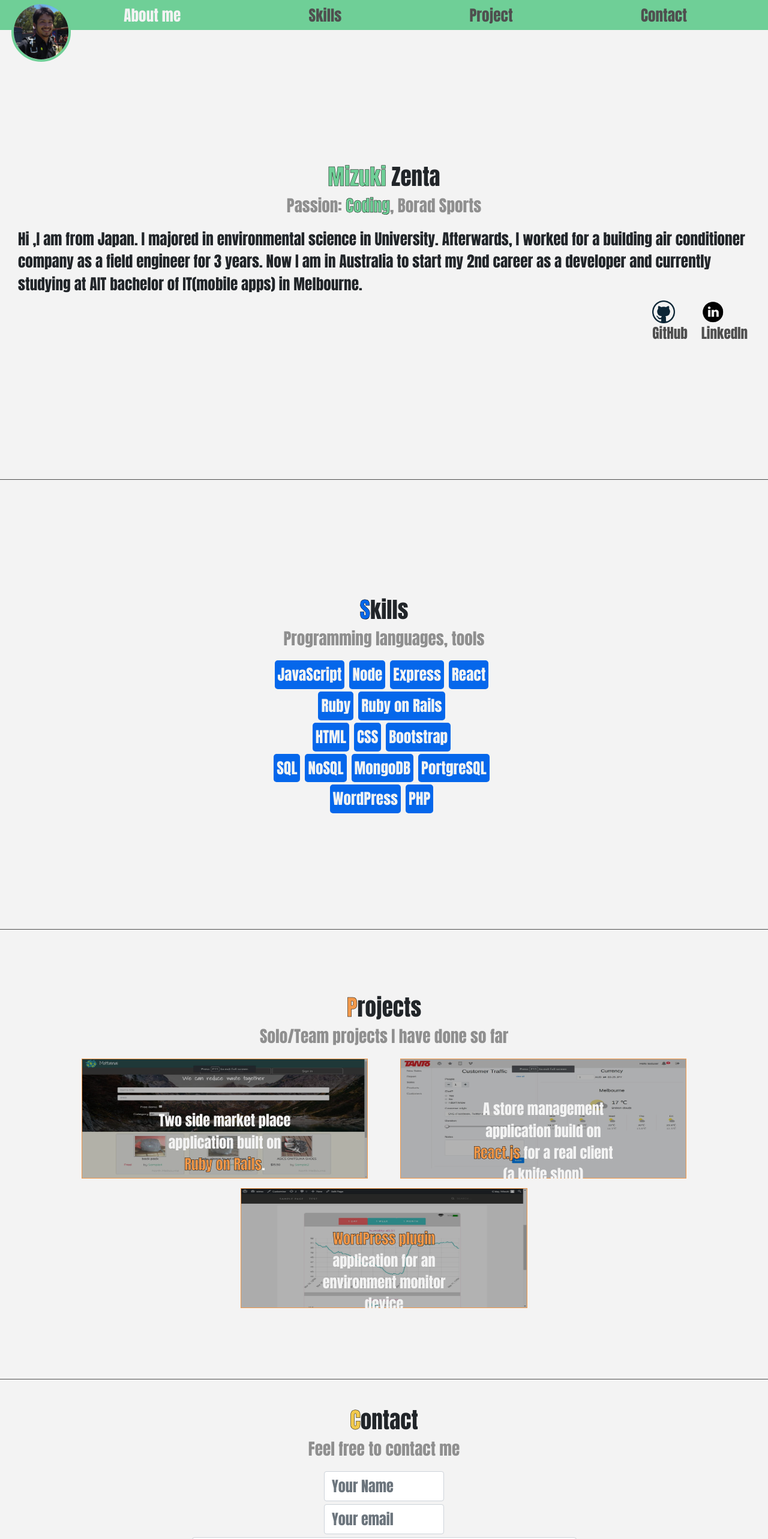
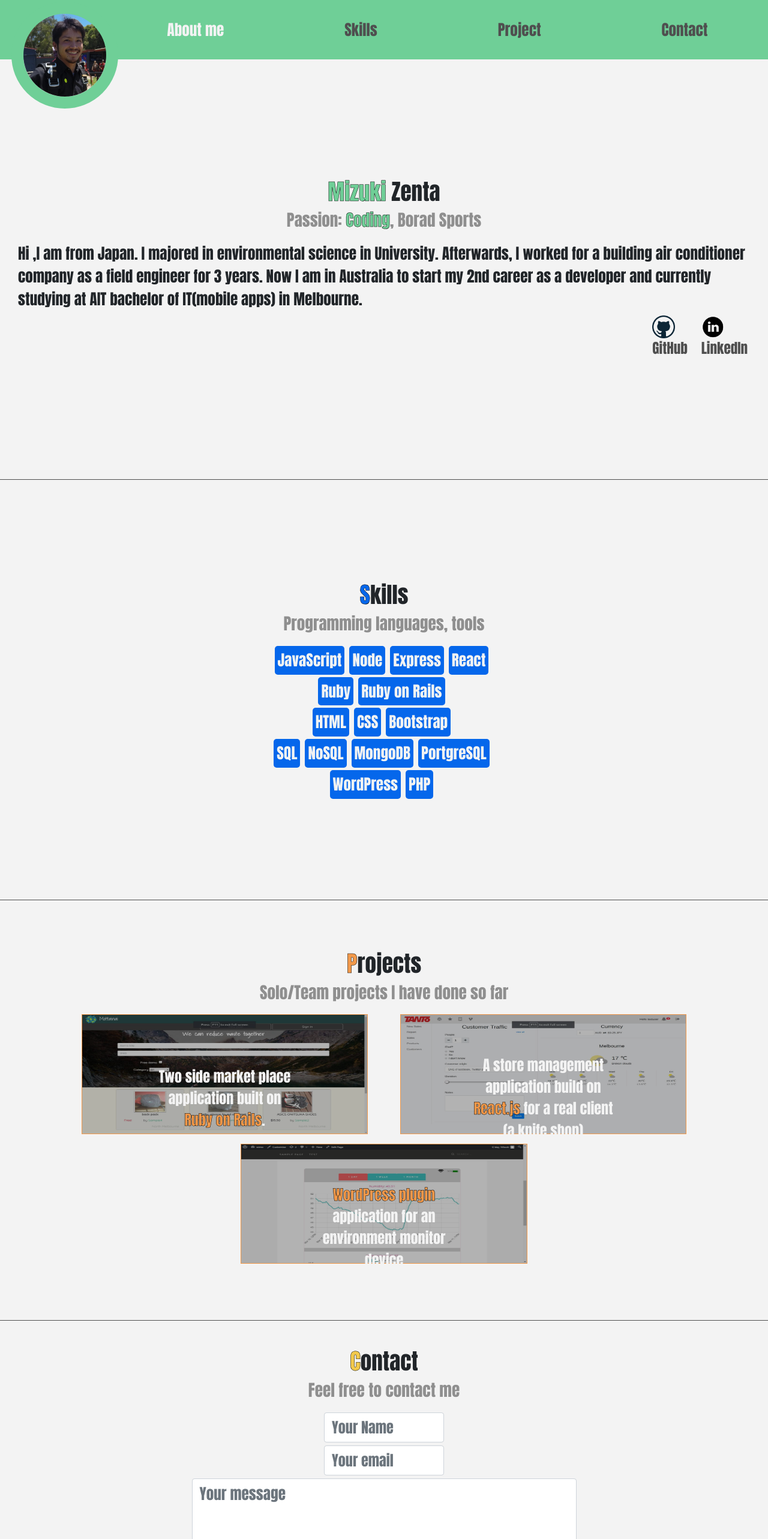
Before and after one commit to MizukiZ/New-Portfolio, a React (Create React App) app: page / in a window 1280 px wide. Shown: the top 2566 px of the page at 60% size. Built offline with nearby package versions, Linux system fonts and the light colour scheme.

Commit message:
fixed postion bugs

```diff
--- a/src/App.css
+++ b/src/App.css
@@ -8,25 +8,25 @@
 
 .my-header {
   background: #6fcf97;
-  height: 50px;
+  height: calc(35px + 5vw);
   display: flex;
   justify-content: start;
 }
 
 .section {
-  height: 50px;
+  height: calc(35px + 5vw);
   width: 90%;
   display: flex;
   font-size: calc(6px + 1.5vw);
   color: #4f4f4f;
   justify-content: space-around;
-  line-height: 50px;
+  line-height: calc(35px + 5vw);
 }
 
 .myImage {
-  width: calc(74px + 2vw);
-  height: calc(74px + 2vw);
-  border: 4px solid #6fcf97;
+  width: calc(50px + 10vw);
+  height: calc(50px + 10vw);
+  border: calc(1px + 1.5vw) solid #6fcf97;
   position: relative;
   top: 3px;
   left: calc(6px + 1vw);
--- a/src/App.js
+++ b/src/App.js
@@ -14,6 +14,7 @@ class App extends Component {
   state = {
     position: 0,
     screenHeight: null,
+    headerOffSet: null,
     aboutTop: null,
     skillTop: null,
     projectTop: null,
@@ -21,12 +22,12 @@ class App extends Component {
     buttonDisable: false
   }
 
-  // desable the buttons for 1.5s(prevention for mashing buttons)
+  // desable the buttons for 1s(prevention for mashing buttons)
   buttonDisableToggle = () => {
     this.setState({ buttonDisable: true }, () => {
       setTimeout(() => {
         this.setState({ buttonDisable: false })
-      }, 1500)
+      }, 1000)
     })
   }
 
@@ -34,6 +35,7 @@ class App extends Component {
     const {
       position,
       aboutTop,
+      headerOffSet,
       skillTop,
       projectTop,
       contactTop,
@@ -44,6 +46,7 @@ class App extends Component {
       <div className="App">
         <Header
           position={position}
+          headerOffSet={headerOffSet}
           aboutTop={aboutTop}
           skillTop={skillTop}
           projectTop={projectTop}
@@ -51,19 +54,39 @@ class App extends Component {
           onButtonDisable={this.buttonDisableToggle}
           buttonDisable={buttonDisable}
         />
-        <AboutMe screenHeight={screenHeight} />
-        <Skill screenHeight={screenHeight} />
-        <Project screenHeight={screenHeight} />
-        <Contact screenHeight={screenHeight} />
+        <AboutMe screenHeight={screenHeight} headerOffSet={headerOffSet} />
+        <Skill screenHeight={screenHeight} headerOffSet={headerOffSet} />
+        <Project screenHeight={screenHeight} headerOffSet={headerOffSet} />
+        <Contact screenHeight={screenHeight} headerOffSet={headerOffSet} />
       </div>
     )
   }
 
   componentDidMount() {
+    // get header offset
+    const headerOffSet = document.querySelector(`.my-header`).offsetHeight
+    // get screen height
+    const screenHeight = window.innerHeight
+    this.setState({ screenHeight, headerOffSet }, () => {
+      // detect the postions of each section
+      const bodyRect = document.body.getBoundingClientRect()
+      const sectionArray = ["about", "skill", "project", "contact"]
+
+      sectionArray.forEach(section => {
+        const target = document.querySelector(`.${section}-wrap`)
+        this.setState({
+          [`${section}Top`]: Math.floor(
+            target.getBoundingClientRect().top - bodyRect.top
+          )
+        })
+      })
+    })
+
     // add event for window to detect scroll
     window.addEventListener(
       "scroll",
       e => {
+        // get scroll amount
         const yPosition = window.pageYOffset
         this.setState({ position: yPosition })
       },
@@ -74,24 +97,27 @@ class App extends Component {
     window.addEventListener(
       "resize",
       e => {
+        // get header offset
+        const headerOffSet = document.querySelector(`.my-header`).offsetHeight
+        // get screen height
         const screenHeight = window.innerHeight
-        this.setState({ screenHeight })
+        this.setState({ screenHeight, headerOffSet }, () => {
+          // detect the postions of each section
+          const bodyRect = document.body.getBoundingClientRect()
+          const sectionArray = ["about", "skill", "project", "contact"]
+
+          sectionArray.forEach(section => {
+            const target = document.querySelector(`.${section}-wrap`)
+            this.setState({
+              [`${section}Top`]: Math.floor(
+                target.getBoundingClientRect().top - bodyRect.top
+              )
+            })
+          })
+        })
       },
       true
     )
-
-    // detect the postions of each section
-    const bodyRect = document.body.getBoundingClientRect()
-    const sectionArray = ["about", "skill", "project", "contact"]
-
-    sectionArray.forEach(section => {
-      const target = document.querySelector(`.${section}-wrap`)
-      this.setState({
-        [`${section}Top`]: Math.floor(
-          target.getBoundingClientRect().top - bodyRect.top
-        )
-      })
-    })
   }
 }
 
--- a/src/components/AboutMe.js
+++ b/src/components/AboutMe.js
@@ -1,11 +1,11 @@
 import React from "react"
 
-function AboutMe({ position, screenHeight }) {
+function AboutMe({ position, screenHeight, headerOffSet }) {
   return (
     <div
       className="about-wrap text-center "
       // when screen height is changed, change the size of wrapper element
-      style={{ minHeight: screenHeight - 50 }}
+      style={{ minHeight: screenHeight - headerOffSet }}
     >
       <div className="about-subWrap">
         <div className="about-title">
--- a/src/components/Contact.js
+++ b/src/components/Contact.js
@@ -1,10 +1,10 @@
 import React from "react"
 
-function Contact({ position, screenHeight }) {
+function Contact({ position, screenHeight, headerOffSet }) {
   return (
     <div
       className="contact-wrap text-center "
-      style={{ minHeight: screenHeight - 50 }}
+      style={{ minHeight: screenHeight - headerOffSet }}
     >
       <div className="contact-subWrap">
         <div className="contact-title">
--- a/src/components/Header.js
+++ b/src/components/Header.js
@@ -1,8 +1,8 @@
 import React from "react"
 import jump from "jump.js"
 
-function onClickJump(place) {
-  jump(`.${place}-wrap`, { offset: -50 })
+function onClickJump(place, headerHeight) {
+  jump(`.${place}-wrap`, { offset: -headerHeight })
 }
 
 // section items list
@@ -19,29 +19,34 @@ function activeSection(
   skillTop,
   projectTop,
   contactTop,
-  section
+  section,
+  headerHeight
 ) {
-  if (position < skillTop - 50 && section === "about") {
+  if (position < skillTop - headerHeight && section === "about") {
     return "active-color"
   } else if (
-    position >= skillTop - 50 &&
-    position < projectTop - 50 &&
+    position >= skillTop - headerHeight &&
+    position < projectTop - headerHeight &&
     section === "skill"
   ) {
     return "active-color"
   } else if (
-    position >= projectTop - 50 &&
-    position < contactTop - 52 &&
+    position >= projectTop - headerHeight &&
+    position < contactTop - headerHeight - 2 &&
     section === "project"
   ) {
     return "active-color"
-  } else if (position > contactTop - 52 && section === "contact") {
+  } else if (
+    position > contactTop - headerHeight - 2 &&
+    section === "contact"
+  ) {
     return "active-color"
   }
 }
 
 function Header({
   position,
+  headerOffSet,
   aboutTop,
   skillTop,
   projectTop,
@@ -70,12 +75,13 @@ function Header({
                 skillTop,
                 projectTop,
                 contactTop,
-                section
+                section,
+                headerOffSet
               )}`}
               key={`header-${section}`}
               onClick={e => {
                 if (!buttonDisable) {
-                  onClickJump(section)
+                  onClickJump(section, headerOffSet)
                   onButtonDisable()
                 }
               }}
--- a/src/components/Project.js
+++ b/src/components/Project.js
@@ -1,11 +1,11 @@
 import React from "react"
 
-function Project({ screenHeight }) {
+function Project({ screenHeight, headerOffSet }) {
   return (
     <div
       className="project-wrap"
       // when screen height is changed, change the size of wrapper element
-      style={{ minHeight: screenHeight - 50 }}
+      style={{ minHeight: screenHeight - headerOffSet }}
     >
       <div className="project-subWrap">
         <div className="project-title">
--- a/src/components/Skill.js
+++ b/src/components/Skill.js
@@ -1,6 +1,6 @@
 import React from "react"
 
-function Skill({ screenHeight }) {
+function Skill({ screenHeight, headerOffSet }) {
   // skills list
   const mySkills = {
     javaScript: ["JavaScript", "Node", "Express", "React"],
@@ -13,7 +13,7 @@ function Skill({ screenHeight }) {
     <div
       className="skill-wrap text-center"
       // when screen height is changed, change the size of wrapper element
-      style={{ minHeight: screenHeight - 50 }}
+      style={{ minHeight: screenHeight - headerOffSet }}
     >
       <div className="skill-subWtap">
         <div className="skill-title">
```
